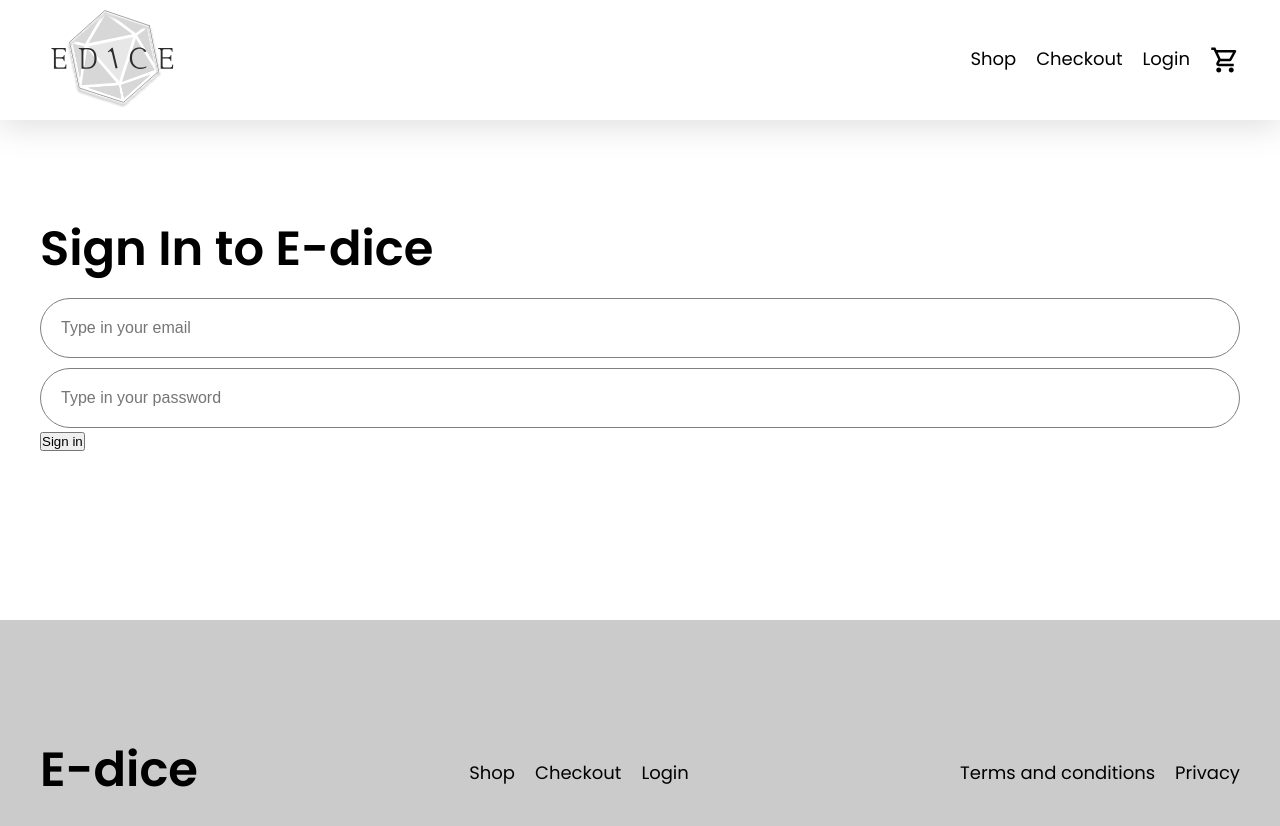
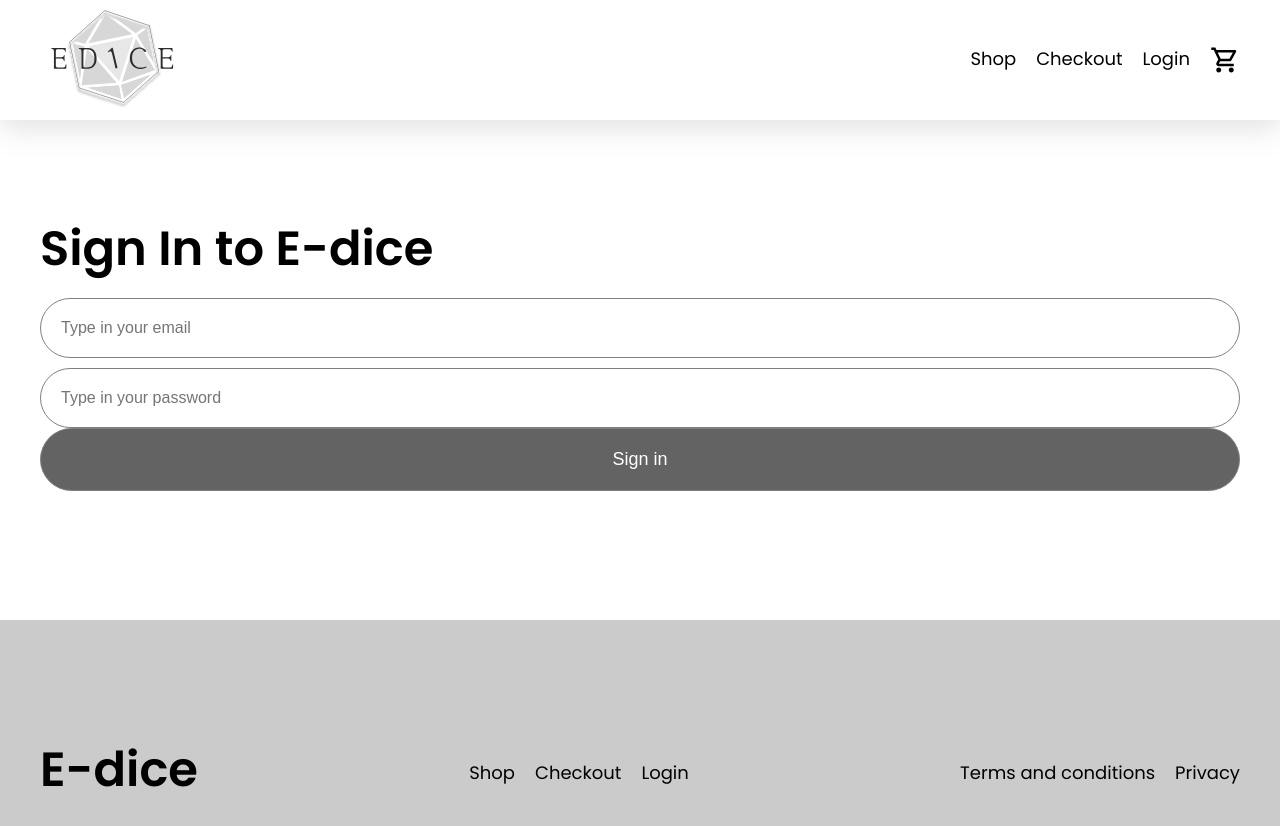
Before and after one commit to kajberg84/E-Dice, a React (Create React App) app: page /login in a window 1280 px wide. Shown: the top 826 px of the page. Built offline with nearby package versions, Linux system fonts and the light colour scheme.

Commit message:
Add css for Global button

```diff
--- a/src/styles/global.css
+++ b/src/styles/global.css
@@ -37,3 +37,16 @@ input[type="button"] {
   color: #fff;
   font-size: 1.8rem;
 }
+
+.inputButton {
+  outline: none;
+  border: 1px solid grey;
+  width: 100%;
+  padding: 20px 20px;
+  border-radius: 50px;
+  font-size: 1.6rem;
+  cursor: pointer;
+  background-color: rgba(85, 85, 85, 0.918);
+  color: #fff;
+  font-size: 1.8rem;
+}
```
